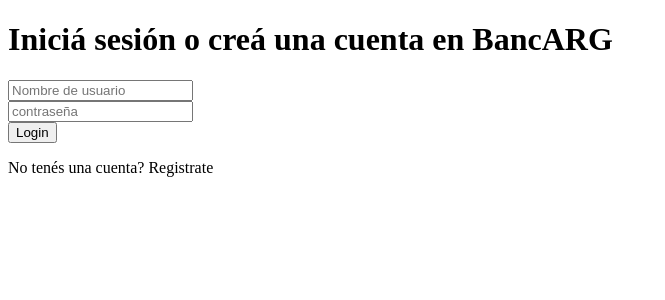
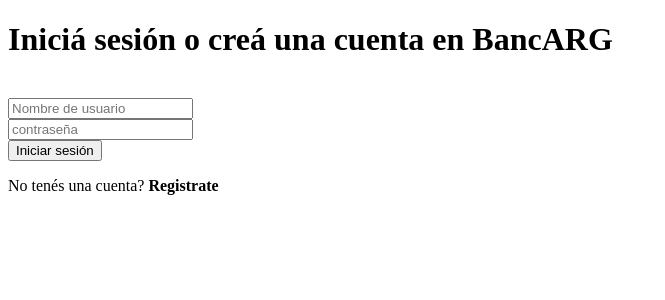
Before and after one commit to ignaciocastrocenteno/PNT2-BancARG, a Vue app: page /login in a window 1280 px wide. Shown: the top 300 px of the page, without its empty margins (0-665 px from the left). Built offline with nearby package versions, Linux system fonts and the light colour scheme.

Commit message:
los botones ahora van a las demas paginas, intercambiar entre login y register

```diff
--- a/src/router/index.js
+++ b/src/router/index.js
@@ -16,12 +16,13 @@ const routes = [
   {
     path: '/login',
     name: 'Login',
-    component: Login
+    component: Login,
+    props: true
   },
   {
     path: '/perfil',
     name: 'Perfil',
-    component: Perfil
+    component: Perfil,
   }
 ]
 
--- a/src/views/Home.vue
+++ b/src/views/Home.vue
@@ -27,10 +27,8 @@
     <input type="text" placeholder="Resultado" v-model="resultado" />
   </div>
   <div>
-    <h3>Para más funciones, ¡inicia sesión o registrate!</h3>
-    <button>Iniciar Sesión</button>
-    <br />
-    <button>Registrarse</button>
+    <h3>Para más funciones, ¡inicia sesión!</h3>
+    <button @click="irALogin">Iniciar Sesión</button>
   </div>
 </template>
 <script>
@@ -63,9 +61,10 @@ export default {
       this.monedasExtranjeras.realOficial = secondData[2].venta
     },
     calcularResultado() {
-      console.log('monedaSeleccionada: ' + this.monedaSeleccionada)
-      console.log('pesos argentinos: ', this.pesosArgentinos)
       this.resultado = this.pesosArgentinos / this.monedaSeleccionada
+    },
+    irALogin(){
+      this.$router.push({name: 'Login'})
     }
   },
   async mounted() {
--- a/src/views/Login.vue
+++ b/src/views/Login.vue
@@ -2,17 +2,37 @@
   <div>
     <h1>Iniciá sesión o creá una cuenta en BancARG</h1>
     <form>
-      <input type="text" placeholder="Nombre de usuario"/>
-      <br>
+      <input v-if="isRegister" type="email" placeholder="Correo electrónico" />
+      <br />
+      <input type="text" placeholder="Nombre de usuario" />
+      <br />
       <input type="password" placeholder="contraseña" />
-      <br>
-      <button>Login</button>
-      <br>
-    <p>No tenés una cuenta? Registrate</p>
+      <br />
+      <button @click="irAPerfil">{{ isRegister ? 'Registrarse' : 'Iniciar sesión' }}</button>
+      <br />
+      <p v-if="isRegister">Ya tenés una cuenta? <strong @click="cambiarFormulario" style="cursor:pointer">Iniciá sesión</strong></p>
+      <p v-else>No tenés una cuenta? <strong @click="cambiarFormulario" style="cursor:pointer">Registrate</strong></p>
     </form>
   </div>
 </template>
 <script>
-export default {}
+export default {
+  data() {
+    return {
+      isRegister: false
+    }
+  },
+  created(){
+    this.isRegister = this.modo;
+  },
+  methods: {
+    cambiarFormulario() {
+      this.isRegister = !this.isRegister
+    },
+    irAPerfil(){
+      this.$router.push({name:'Perfil'})
+    }
+  }
+}
 </script>
 <style lang=""></style>
```
